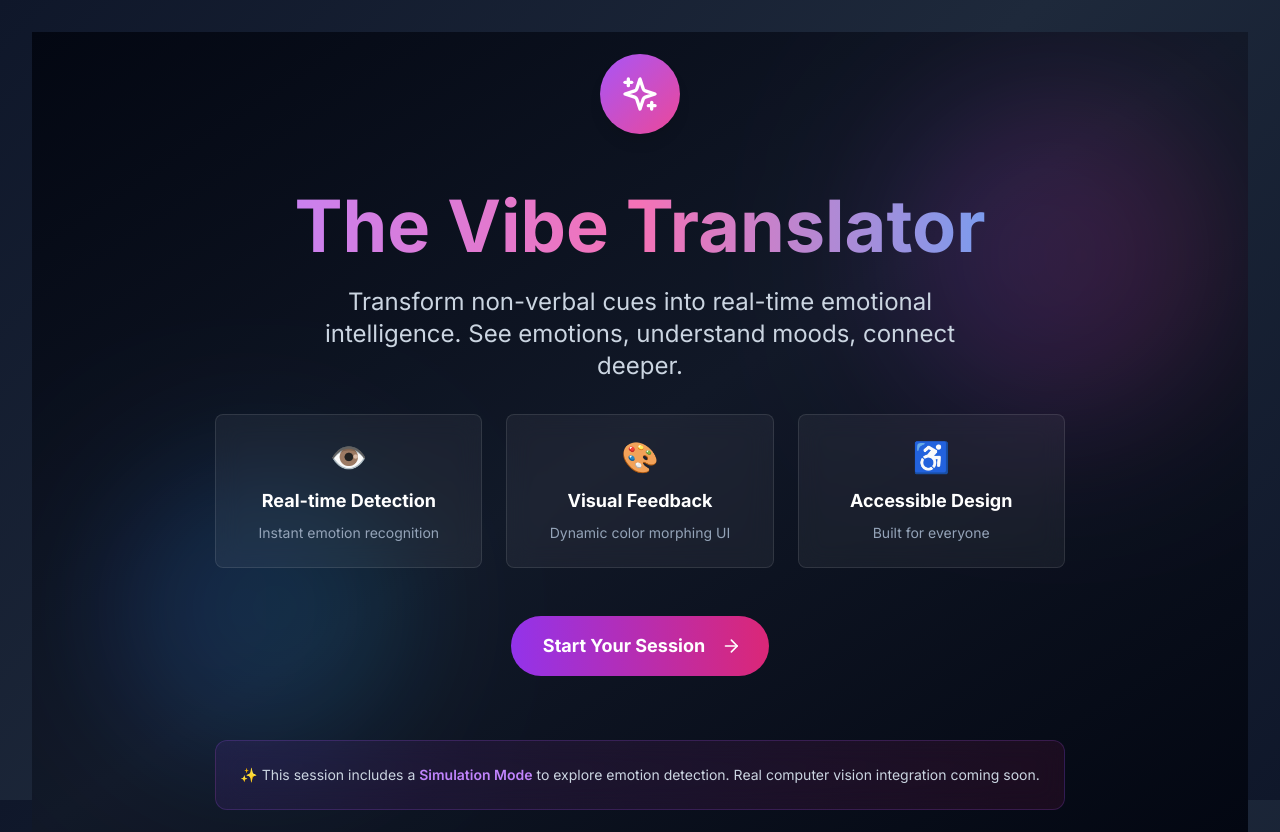
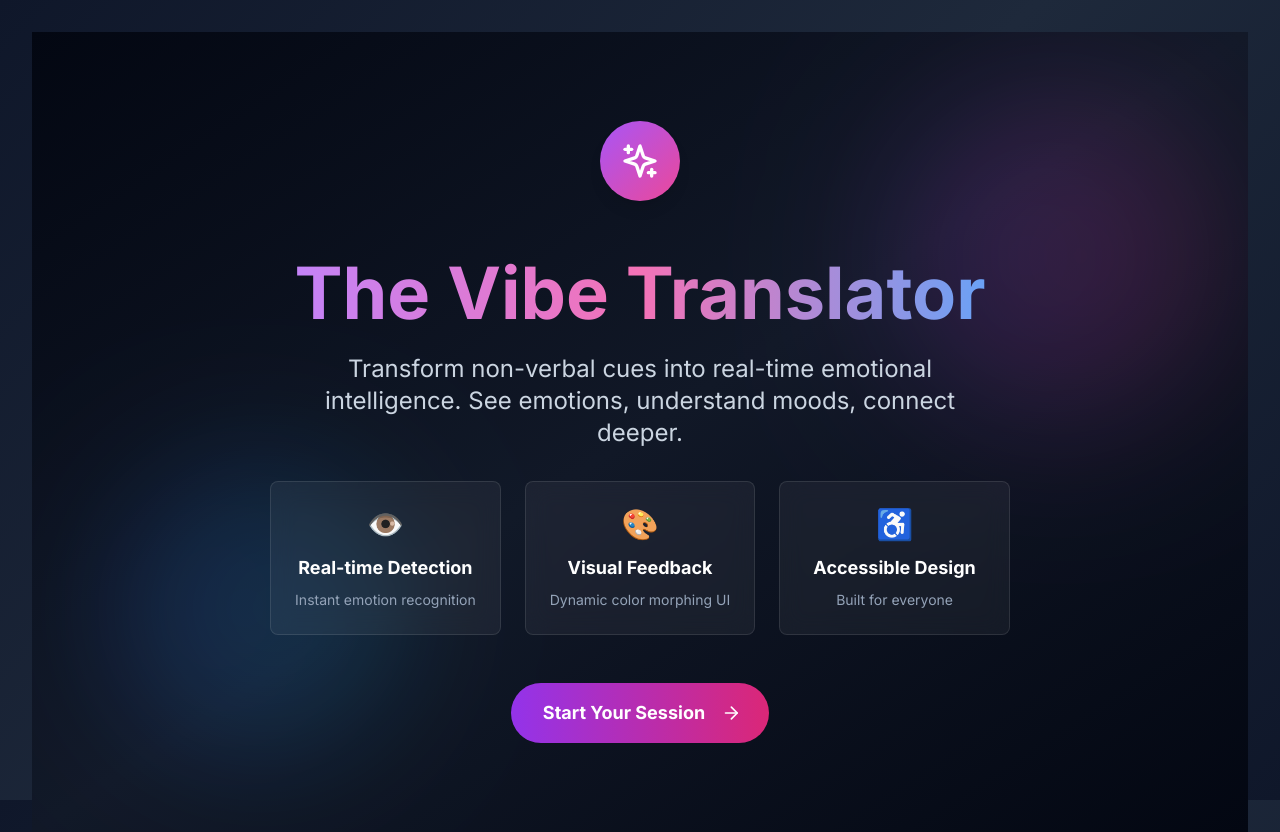
Before and after one commit to Mayank-Creater/Vibe-Check-the-Mood, a React (Vite) app: page / in a window 1280 px wide. Built offline with nearby package versions, Linux system fonts and the light colour scheme.

Commit message:
Remove floating description from HeroSection
Removed floating description from HeroSection component.

```diff
--- a/src/components/HeroSection.jsx
+++ b/src/components/HeroSection.jsx
@@ -140,16 +140,6 @@ const HeroSection = ({ onStartSession }) => {
             </motion.div>
           </motion.button>
         </motion.div>
-
-        {/* Floating description */}
-        <motion.div
-          variants={itemVariants}
-          className="mt-16 p-6 rounded-xl bg-gradient-to-r from-purple-600/10 to-pink-600/10 border border-purple-500/20 backdrop-blur-md"
-        >
-          <p className="text-sm text-slate-300">
-            ✨ This session includes a <span className="text-purple-400 font-semibold">Simulation Mode</span> to explore emotion detection. Real computer vision integration coming soon.
-          </p>
-        </motion.div>
       </motion.div>
     </motion.div>
   )
```
